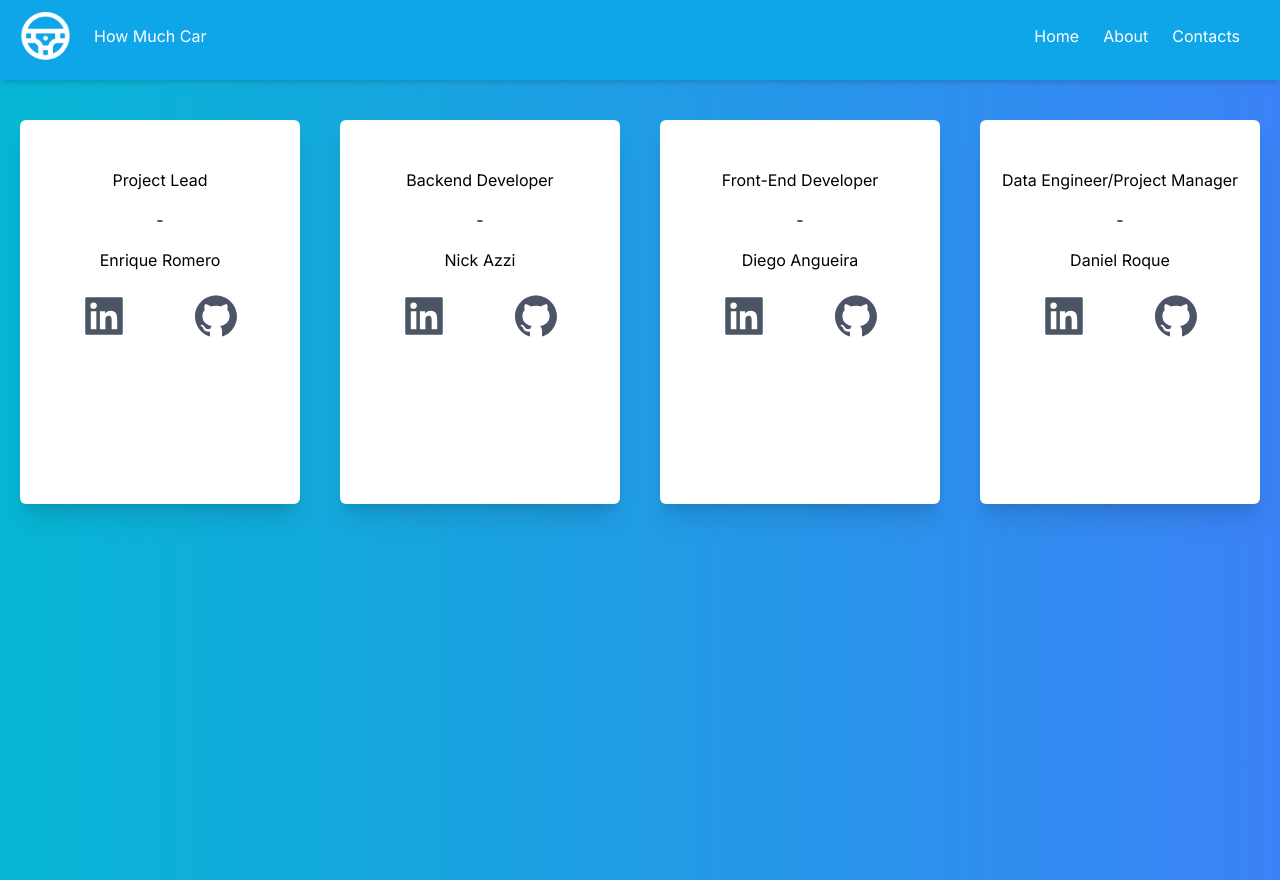
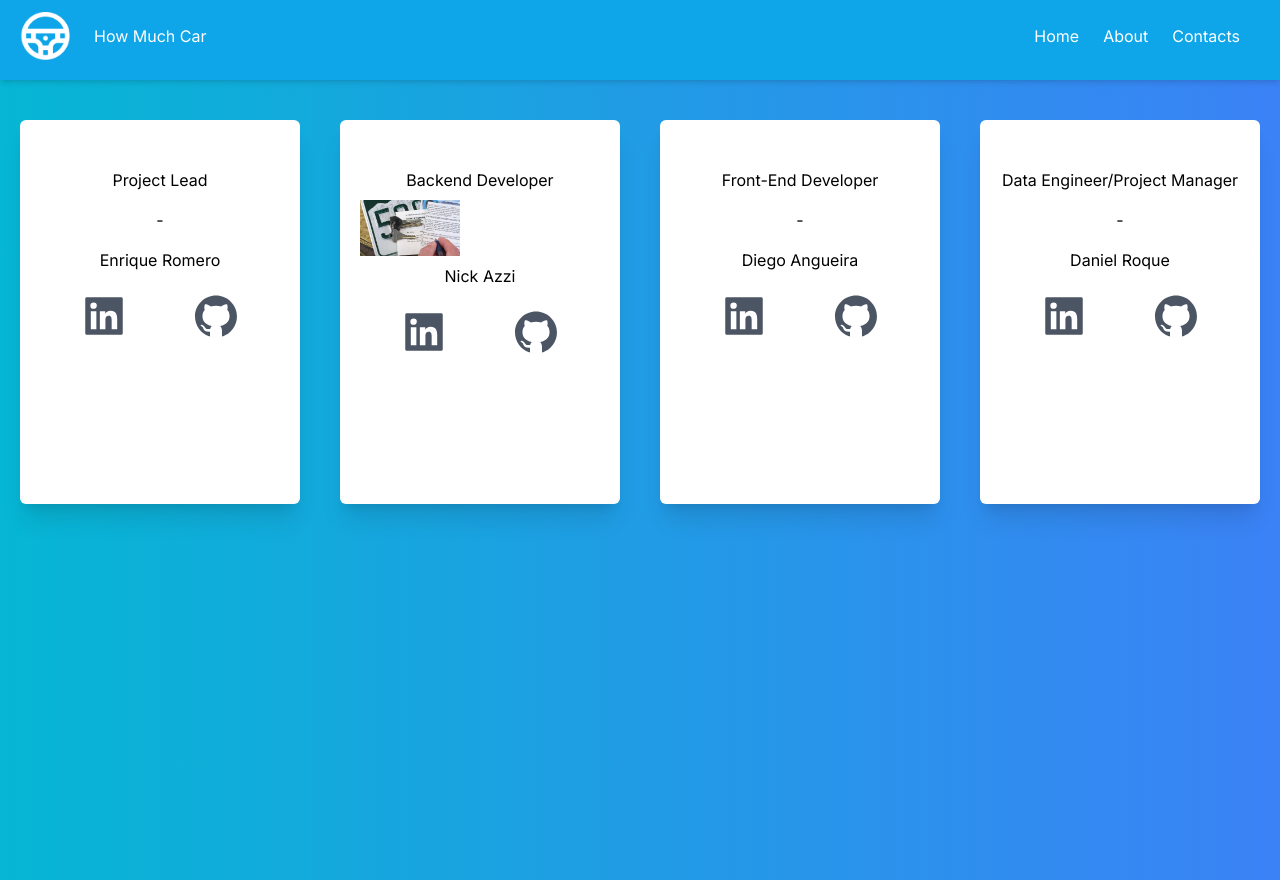
Before and after one commit to erom03/ShellHacks-2023, a Next.js app: page /contacts in a window 1280 px wide. Built offline with nearby package versions, Linux system fonts and the light colour scheme.

Commit message:
Image on contact us

```diff
--- a/app/contacts/page.tsx
+++ b/app/contacts/page.tsx
@@ -2,6 +2,8 @@ import React from 'react'
 import Navigation from '../components/navigation'
 import { AiFillLinkedin } from "react-icons/ai";
 import { AiFillGithub } from "react-icons/ai";
+import Image from "next/image";
+
 
 
 const page = () => {
@@ -43,7 +45,13 @@ const page = () => {
         <label>
         Backend Developer
         </label>
-        <div>-</div>
+        <div>
+          <Image
+          src="/images/Papers.jpg"
+          alt="Papers"
+          width={100}
+          height={100}
+        /></div>
         <div>
         Nick Azzi
         </div>
```
